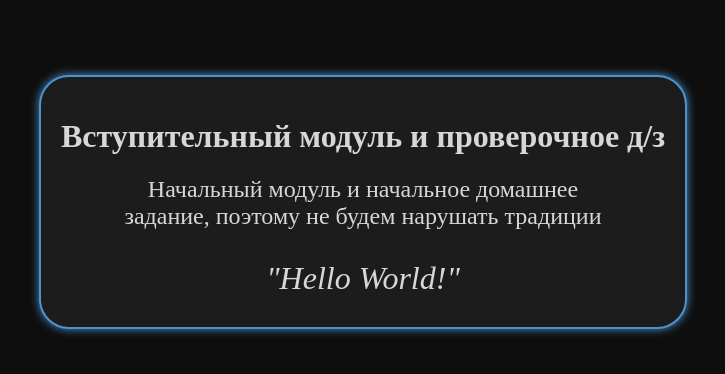
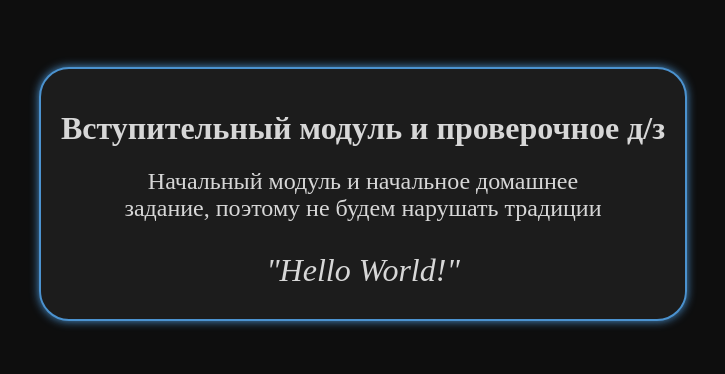
Before and after one commit to Wvfox/HomeWork, a plain HTML site: page docs/index.html in a window 1280 px wide. Shown: the part 206-580 px from the top of the page, without its empty margins (277-1002 px from the left). Drawn offline with Linux system fonts and the light colour scheme.

Commit message:
fix body-style

```diff
--- a/docs/style.css
+++ b/docs/style.css
@@ -6,6 +6,8 @@
 }
 
 body {
+	margin: 0;
+	padding: 0;
 	background-color: var(--black-color);
 }
 
--- a/lesson-0/style.css
+++ b/lesson-0/style.css
@@ -6,6 +6,8 @@
 }
 
 body {
+	margin: 0;
+	padding: 0;
 	background-color: var(--black-color);
 }
 
```
